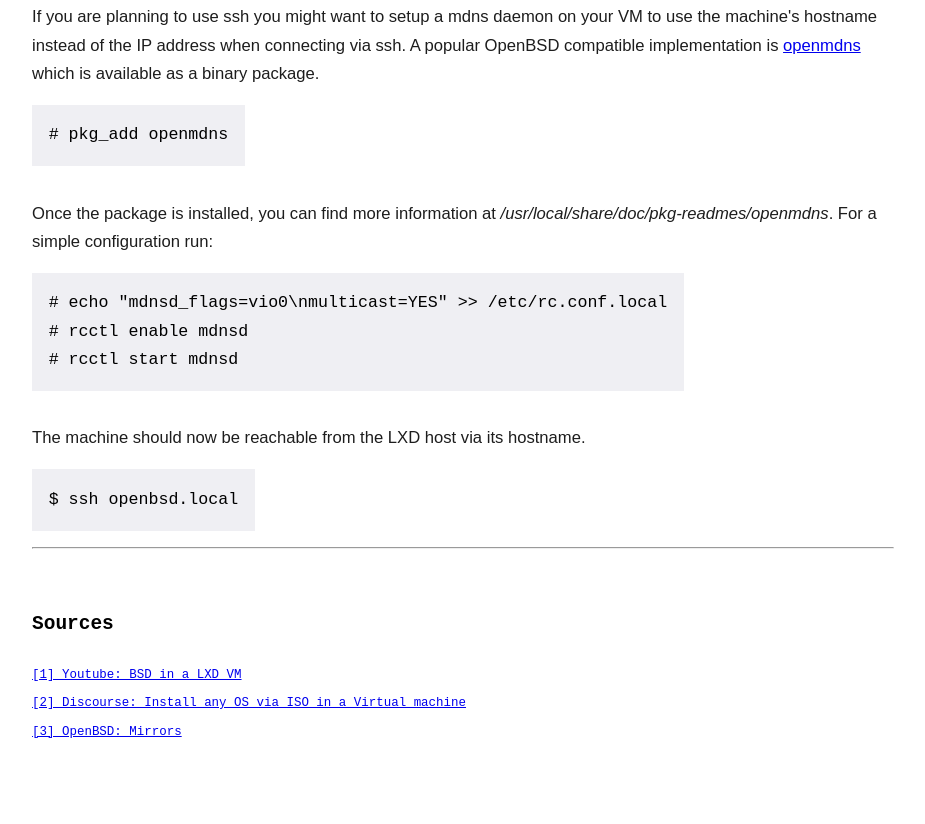
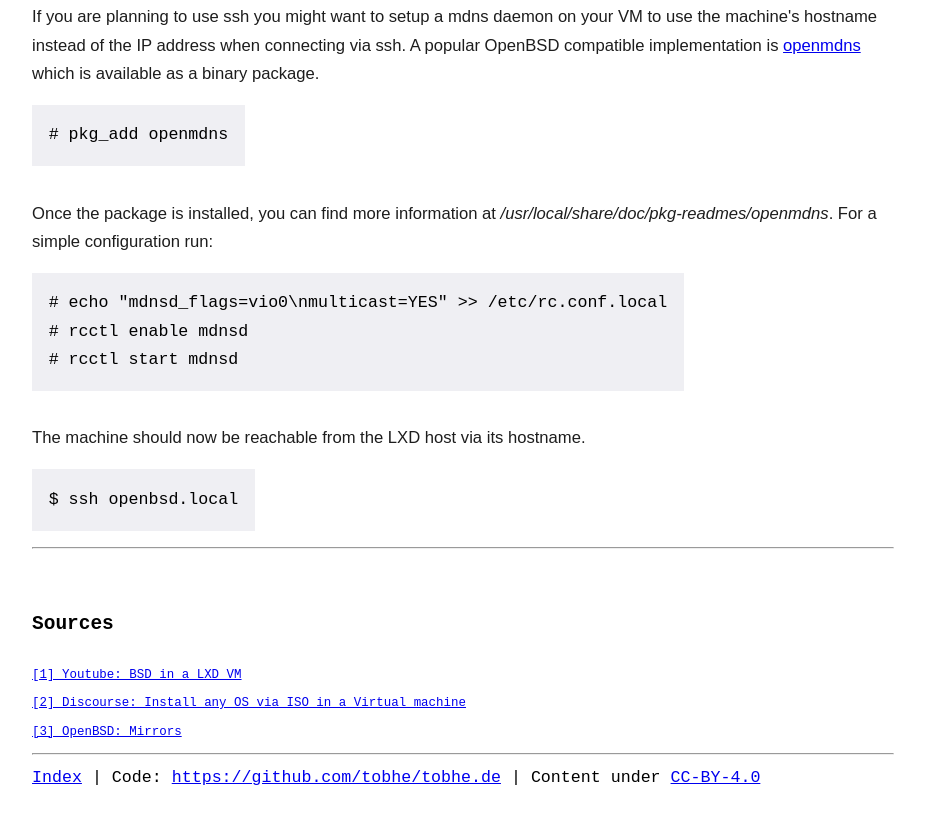
Before and after one commit to tobhe/tobhe.de, a plain HTML site: page stuff/lxd-openbsd.html in a window 1280 px wide. Shown: the part 3849-4673 px from the top of the page, without its empty margins (177-1102 px from the left). Before the commit the page ends 4652 px from the top, so only its background shows below. Drawn offline with Linux system fonts and the light colour scheme.

Commit message:
Add footers with link to parent, code and license

```diff
--- a/stuff/lxd-openbsd.html
+++ b/stuff/lxd-openbsd.html
@@ -213,5 +213,14 @@ $ ssh openbsd.local
 <br>
 <a name="openbsd-mirrors" id=footnote href=https://www.openbsd.org/ftp.html>[3] OpenBSD: Mirrors</a>
 
+<footer>
+<hr>
+<a href=https://tobhe.de/stuff>Index</a>
+| Code:
+<a href=https://github.com/tobhe/tobhe.de>https://github.com/tobhe/tobhe.de</a>
+| Content under
+<a href=https://creativecommons.org/licenses/by/4.0/legalcode>CC-BY-4.0</a>
+</footer>
+
 </body>
 </html>
```
Also changed, not shown: stuff/powerpc.html (+9 -0 lines).
